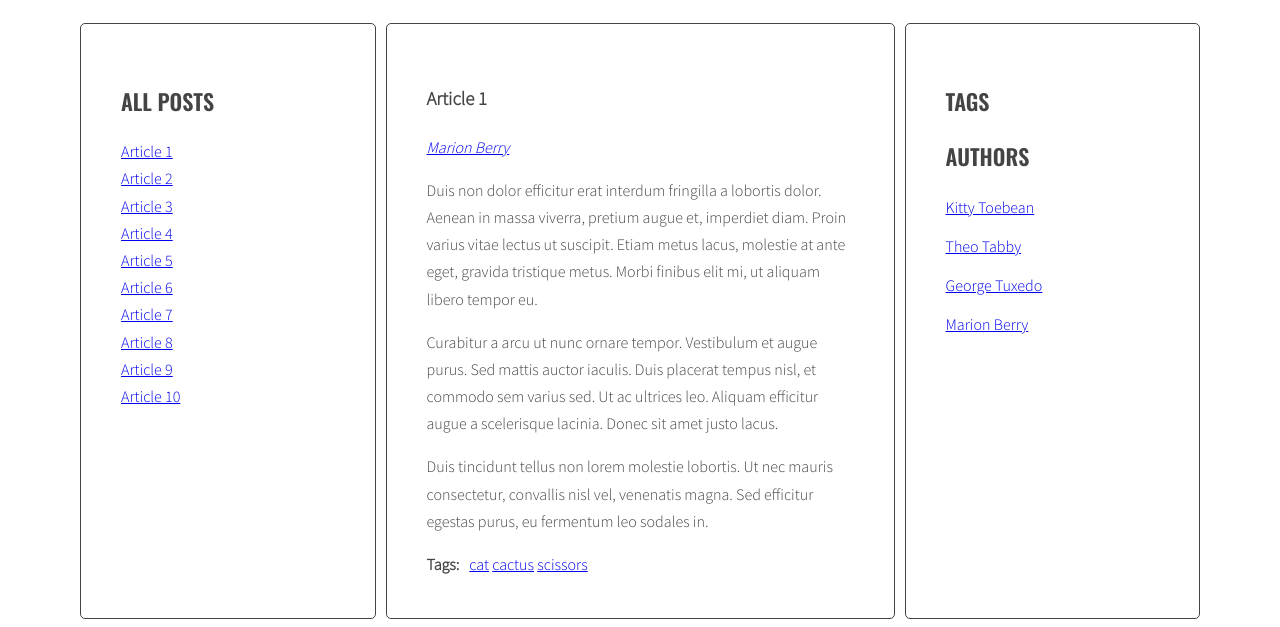
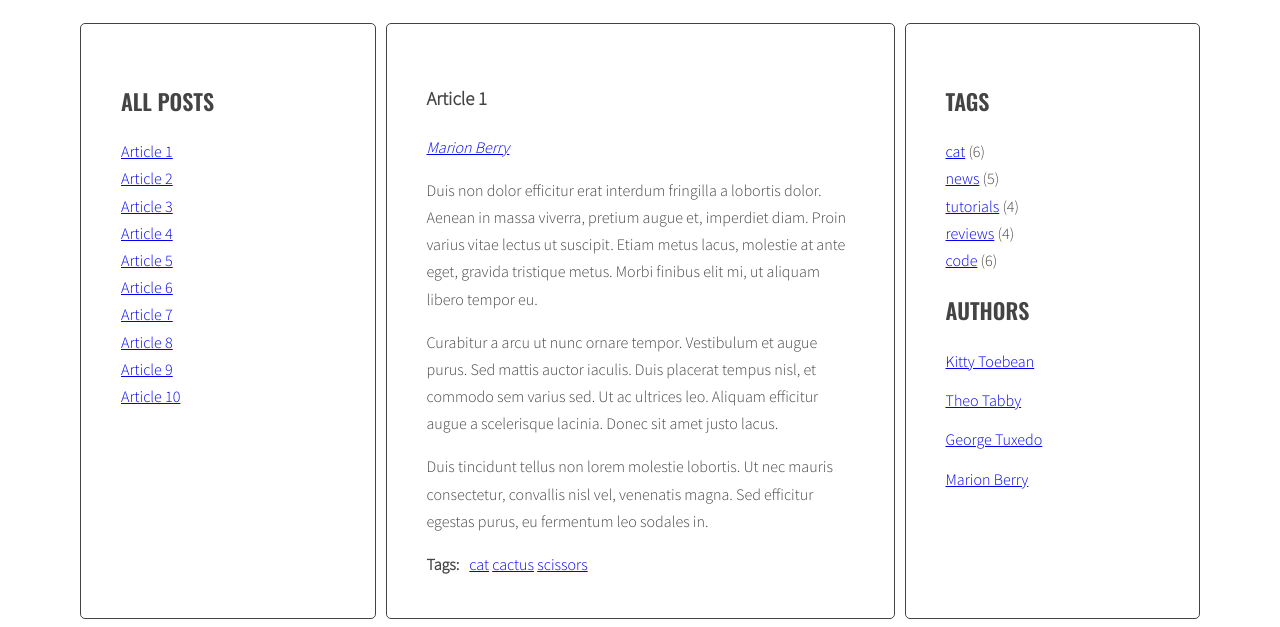
Before and after one commit to kowalskimaciej/javascript-blog, a website: page index.html in a window 1280 px wide. Shown: the part 220-847 px from the top of the page. Drawn offline with nearby package versions, Linux system fonts and the light colour scheme.

Commit message:
Add html

```diff
--- a/index.html
+++ b/index.html
@@ -180,11 +180,11 @@
           <aside class="sidebar">
             <h2 class="section-title">Tags</h2>
             <ul class="list tags">
-              <!-- <li><a href="#">design</a> <span>(6)</span></li>
-              <li><a href="#">code</a> <span>(5)</span></li>
+              <li><a href="#">cat</a> <span>(6)</span></li>
+              <li><a href="#">news</a> <span>(5)</span></li>
               <li><a href="#">tutorials</a> <span>(4)</span></li>
               <li><a href="#">reviews</a> <span>(4)</span></li>
-              <li><a href="#">news</a> <span>(6)</span></li> -->
+              <li><a href="#">code</a> <span>(6)</span></li>
             </ul>
             <h2 class="section-title">Authors</h2>
             <ul class="list authors">
```
